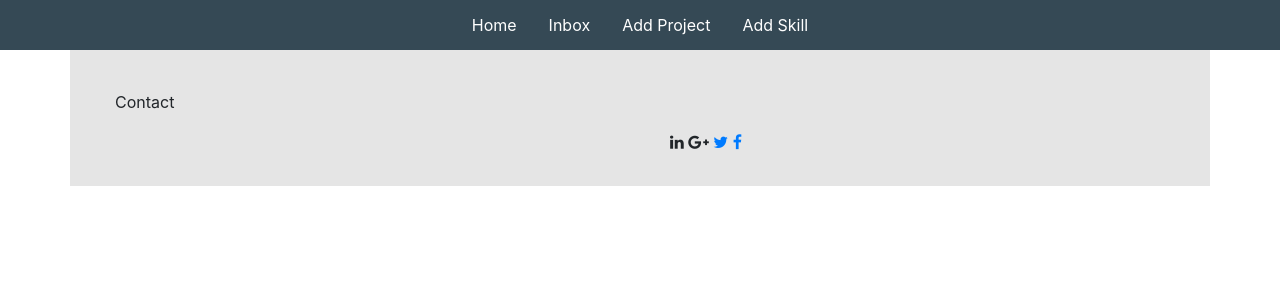
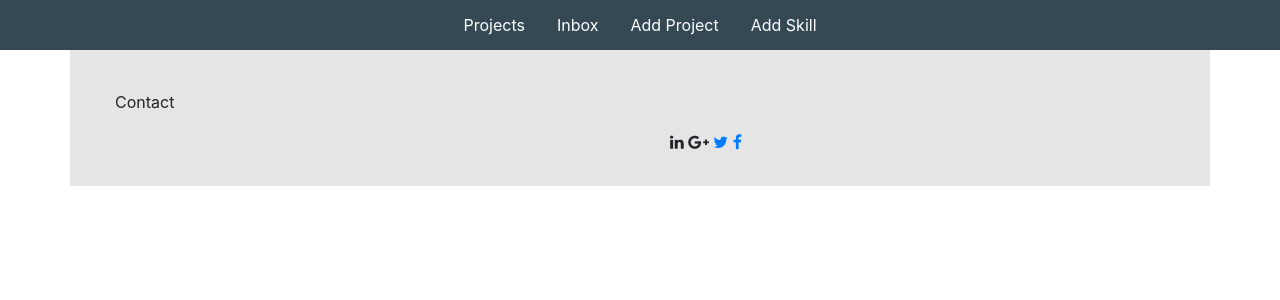
Before and after one commit to danghacodecraft/portfolio, a Django app: page /contact/ in a window 1280 px wide. Shown: the top 300 px of the page. Run offline with Django 3.2, Linux system fonts and the light colour scheme; a user stored in the database is signed in; some libraries are stand-ins or nearby versions.

Commit message:
commit all

```diff
--- a/base/templates/base/navbar.html
+++ b/base/templates/base/navbar.html
@@ -1,10 +1,12 @@
 {% load custom_tags %}
 
-<section class="container-fluid navigation-bar">
+<section>
+    <div class="container-fluid navigation-bar" id="nav">
+
+        {%  if request.user.is_authenticated %}
             <a class="nav-link" href="{% url 'base:home' %}">
-        Home
+                Projects
             </a>
-    {%  if request.user.is_authenticated %}
             <a class="nav-link" href="{% url 'base:inbox' %}">
                 Inbox
             </a>
@@ -21,7 +23,6 @@
             <a class="nav-link" href="{% anchor 'base:home' 'my-skills' %}">
                 My skills
             </a>
-
             <a class="nav-link" href="{% anchor 'base:home' 'my-location' %}">
                 My location
             </a>
@@ -33,5 +34,6 @@
             </a>
 
         {% endif %}
+    </div>
 
 </section>
```
Lines whose indentation alone changed are shown as unchanged.
